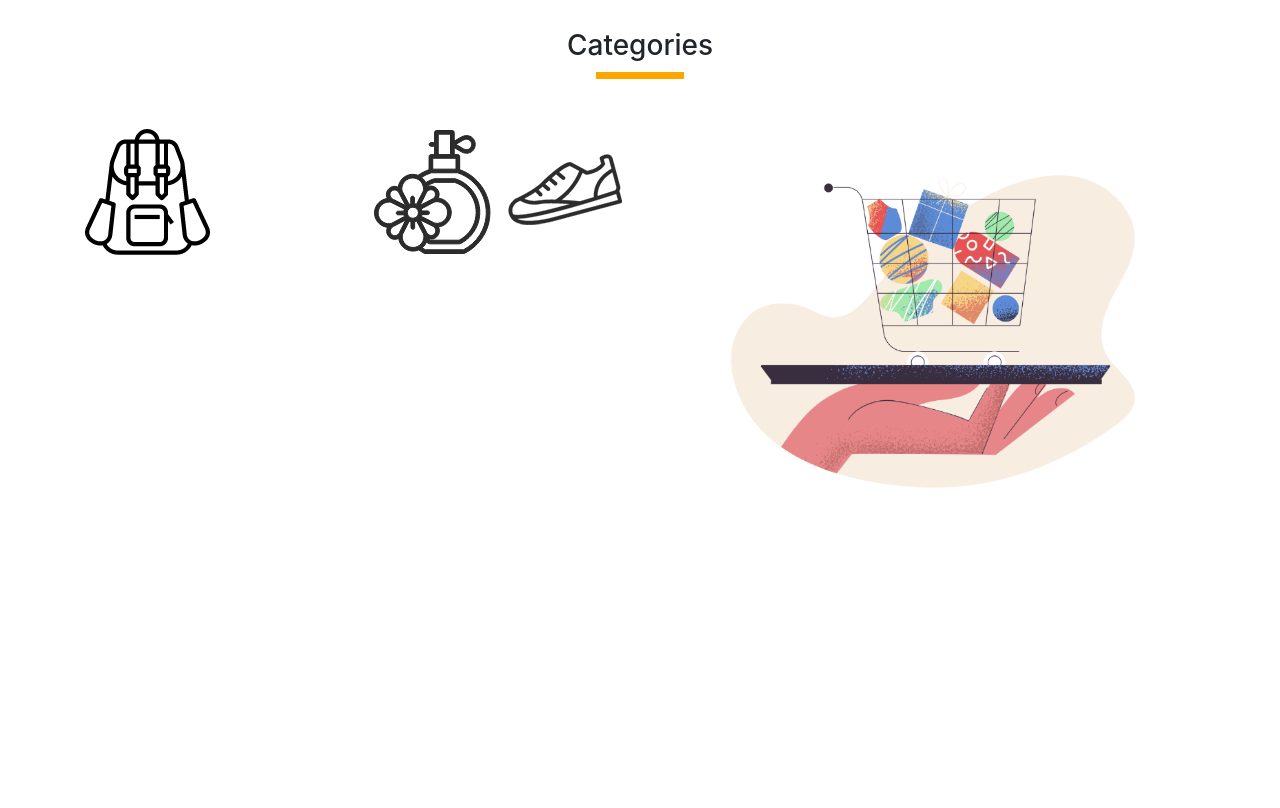
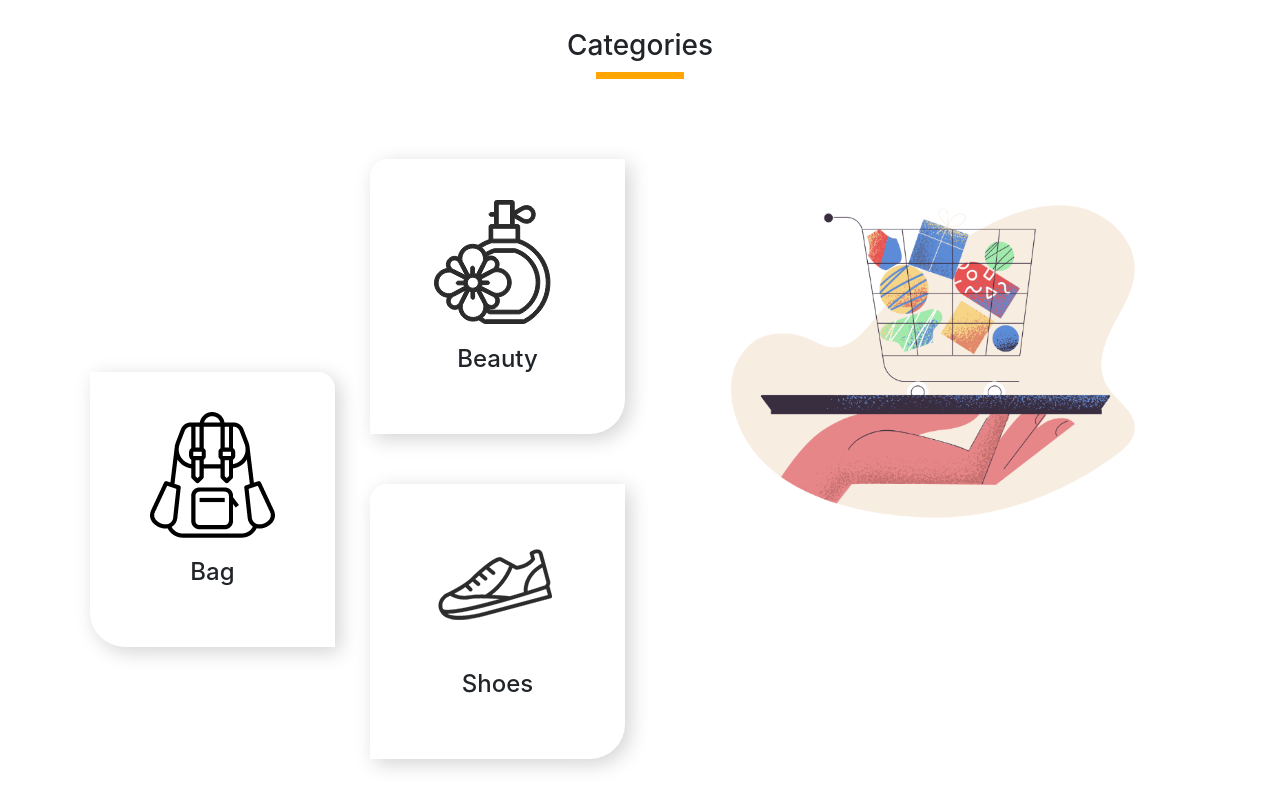
Before and after one commit to ajoy100/Hot-Gadgets-E-commerce, a plain HTML site: page index.html in a window 1280 px wide. Shown: the part 2140-2948 px from the top of the page. Before the commit the page ends 2674 px from the top, so only its background shows below. Drawn offline with nearby package versions, Linux system fonts and the light colour scheme.

Commit message:
Something changed

```diff
--- a/index.html
+++ b/index.html
@@ -225,12 +225,20 @@
 
         <!--Images-->
         <div class="row">
-            <div class="col-md-3">
-                <img class="img-fluid" src="images/categories/bag.png" alt="">
+            <div class="col-md-3 d-flex align-items-center justify-content-center">
+                <div class="img-one">
+                    <img class="img-fluid" src="images/categories/bag.png" alt="">
+                    <h4>Bag</h4>
+                </div>
             </div>
             <div class="col-md-3">
-                <img class="img-fluid" src="images/categories/perfume.png" alt="">
-                <img class="img-fluid" src="images/categories/shoe.png" alt="">
+                <div class=" btm-margin img-two-same">
+                    <img class="img-fluid" src="images/categories/perfume.png" alt="">                    <h4>Beauty</h4>
+                </div>
+                <div class="btm-margin-another  img-two-same">
+                    <img class="img-fluid" src="images/categories/shoe.png" alt="">                    <h4>Shoes</h4>
+                </div>
+
             </div>
             <div class="col-md-6">
                 <img class="img-fluid" src="images/categories/pale-order.png" alt="">
--- a/style.css
+++ b/style.css
@@ -66,5 +66,29 @@
     border-bottom: 7px solid orange;
     width: 8%;
     margin-top: 10px;
+    margin-bottom: 80px;
+}
+.img-one{
+    border-radius: 0px 17px 0px 35px;
+    padding: 40px 60px;
+    box-shadow: 5px 5px 20px lightgrey;
+}
+.img-one h4{
+    text-align: center;
+    margin: 20px;
+}
+.img-two-same{
+    box-shadow: 5px 5px 20px lightgrey;
+    border-radius: 17px 0px 35px 0px;
+    padding: 40px 60px;
+}
+.img-two-same h4{
+    text-align: center;
+    margin: 20px;
+}
+.btm-margin{
     margin-bottom: 50px;
 }
+.btm-margin-another{
+    margin-bottom: 100px;
+}
```
